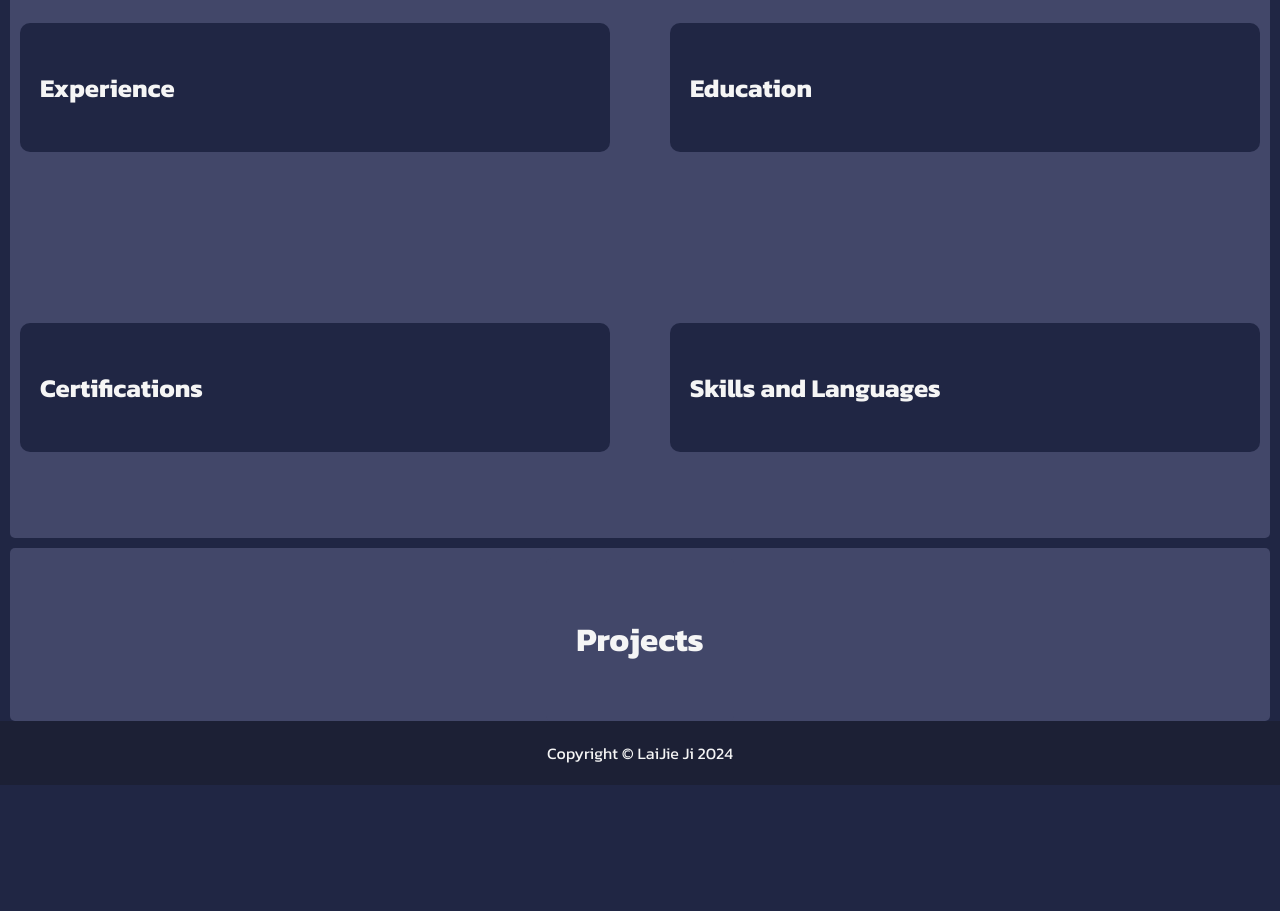
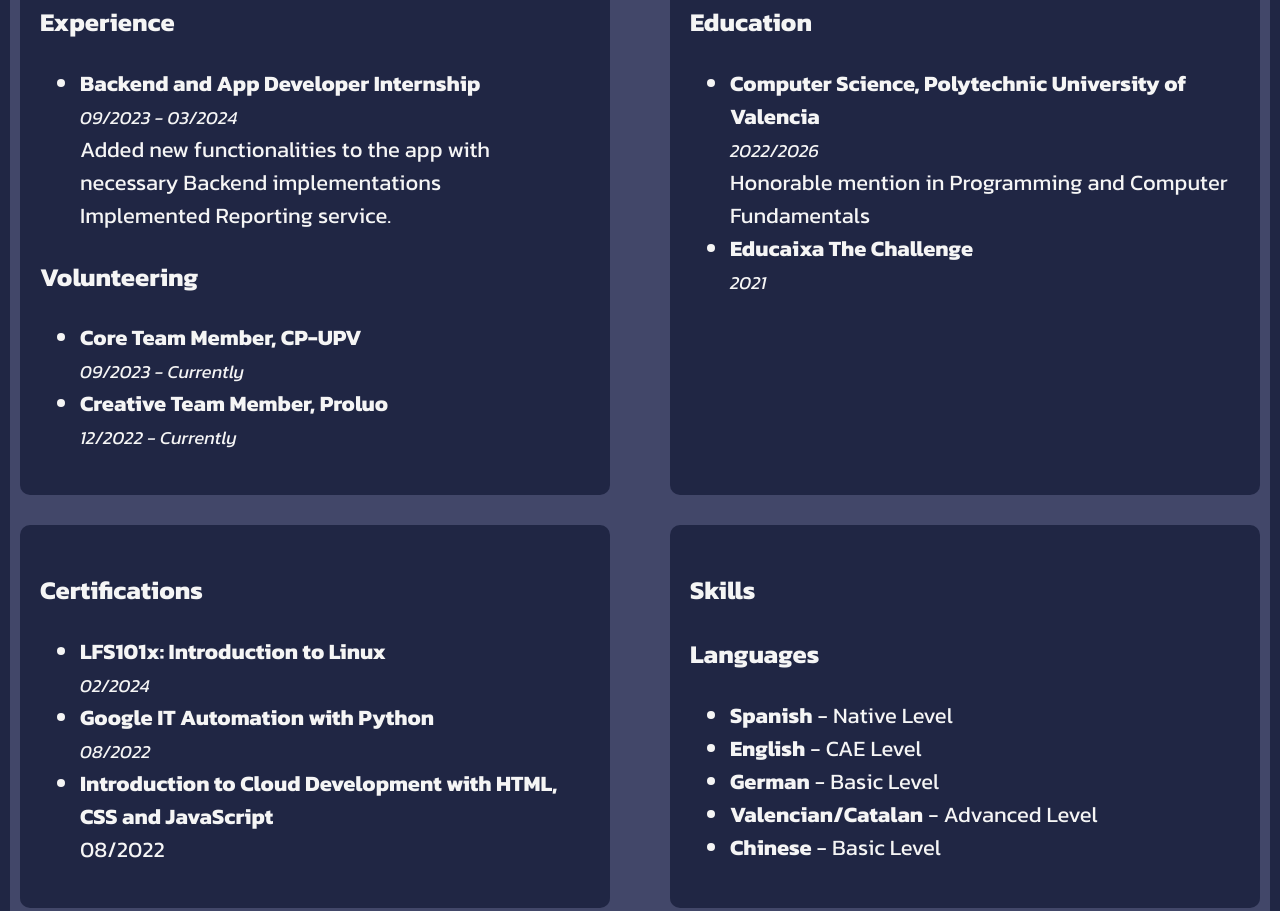
Before and after one commit to LaijieJi/personalPortfolio, a plain HTML site: page index.html in a window 1280 px wide. Shown: the part 877-1788 px from the top of the page. Before the commit the page ends 1662 px from the top, so only its background shows below. Drawn offline with Linux system fonts and the light colour scheme.

Commit message:
feat: Added more information about resume

```diff
--- a/index.html
+++ b/index.html
@@ -49,7 +49,7 @@
                         <h2 style="text-align: center" id="Resume">
                             Resume
                         </h2>
-                        <div>
+                        <div style="margin-bottom: 20px;">
                             <button style="width: 200px; height: 50px; background-color: #8b95d1; border-color: #3d4675; border-radius: 10px;
                             padding: 15px; font-family: 'Kanit', sans-serif; color: #202644">
                                 <i class="fa-solid fa-circle-down fa-xl" style="color: #3d4675; height: 30px;"></i>
@@ -58,25 +58,100 @@
                         </div>
                     </div>
                 </header>
-                <div style="display: flex; flex-direction: column; margin-top: 20px; justify-content: space-around; height: 600px;">
+                <div style="display: flex; flex-direction: column; justify-content: space-around; gap: 30px">
                     <div class="row">
                         <div class="card">
                             <h3>
                                 Experience
                             </h3>
+                            <ul>
+                                <li>
+                                    <strong>Backend and App Developer Internship</strong><br>
+                                    <span class="fechaEducacion">09/2023 - 03/2024</span><br>
+                                    Added new functionalities to the app with necessary Backend implementations<br>
+                                    Implemented Reporting service.
+                                </li>
+                            </ul>
+                            <h3>Volunteering</h3>
+                            <ul>
+                                <li>
+                                    <strong>Core Team Member, CP-UPV</strong><br>
+                                    <span class="fechaEducacion">09/2023 - Currently</span>
+                                </li>
+                                <li>
+                                    <strong>Creative Team Member, Proluo</strong><br>
+                                    <span class="fechaEducacion">12/2022 - Currently</span>
+                                </li>
+                            </ul>
                         </div>
                         <div class="card">
                             <h3>
                                 Education
                             </h3>
+                            <ul>
+                                <li>
+                                    <strong>Computer Science, Polytechnic University of Valencia</strong><br>
+                                    <span class="fechaEducacion">2022/2026</span><br>
+                                    Honorable mention in Programming and Computer Fundamentals
+                                </li>
+                                <li>
+                                    <strong>Educaixa The Challenge</strong><br>
+                                    <span class="fechaEducacion">2021</span><br>
+                                </li>
+                            </ul>
                         </div>
                     </div>
                     <div class="row">
                         <div class="card">
                             <h3>Certifications</h3>
+                            <ul>
+                                <li>
+                                    <strong>
+                                        <a style="text-decoration: none; color: whitesmoke" href="https://courses.edx.org/certificates/0a4e3371b83942f3adcabc0152b8b4a4" target="_blank">
+                                            LFS101x: Introduction to Linux
+                                        </a>
+                                    </strong><br>
+                                    <span class="fechaEducacion">02/2024</span>
+                                </li>
+                                <li>
+                                    <strong>
+                                        <a style="text-decoration: none; color: whitesmoke;" href="https://www.coursera.org/account/accomplishments/professional-cert/JQY3U64JPDL2" target="_blank">
+                                            Google IT Automation with Python
+                                        </a>
+                                    </strong><br>
+                                    <span class="fechaEducacion">08/2022</span>
+                                </li>
+                                <li>
+                                    <strong>
+                                        <a style="text-decoration: none; color: whitesmoke" href="https://courses.edx.org/certificates/015ad37e27c14cc38ca0b70b728f05d6" target="_blank">
+                                            Introduction to Cloud Development with HTML, CSS and JavaScript
+                                        </a>
+                                    </strong><br>
+                                    <span class>08/2022</span>
+                                </li>
+                            </ul>
                         </div>
                         <div class="card">
-                            <h3>Skills and Languages</h3>
+                            <h3>Skills</h3>
+
+                            <h3>Languages</h3>
+                            <ul>
+                                <li>
+                                    <strong>Spanish</strong> - Native Level
+                                </li>
+                                <li>
+                                    <strong>English</strong> - CAE Level
+                                </li>
+                                <li>
+                                    <strong>German</strong> - Basic Level
+                                </li>
+                                <li>
+                                    <strong>Valencian/Catalan</strong> - Advanced Level
+                                </li>
+                                <li>
+                                    <strong>Chinese</strong> - Basic Level
+                                </li>
+                            </ul>
                         </div>
                     </div>
                 </div>
--- a/styles.css
+++ b/styles.css
@@ -34,8 +34,8 @@ h2 {
     justify-content: center;
     align-items: center;
     margin: 10px;
-    margin-bottom: 0;
     border-radius: 5px;
+    padding: 10px;
 }
 
 nav {
@@ -80,10 +80,12 @@ nav {
 }
 .subsection a:link {
     color: #576ff7;
+    text-decoration: none;
 }
 
 .subsection a:visited {
     color: #576ff7;
+    text-decoration: none;
 }
 
 .row {
@@ -100,6 +102,11 @@ nav {
     width: 550px;
 }
 
+.fechaEducacion {
+    font-size: smaller;
+    font-style: italic;
+}
+
 footer {
     font-family: 'Kanit', sans-serif;
     color: whitesmoke;
```
